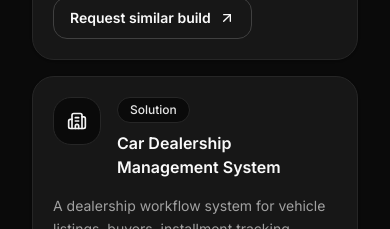
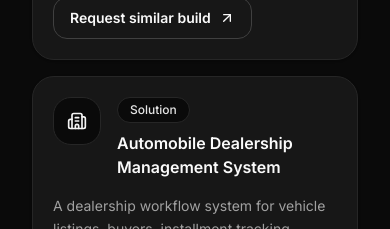
Before and after one commit to bakorimukhtar/mukhtar-website, a Next.js app: page /pages/projects in a window 390 px wide. Shown: the part 3160-3389 px from the top of the page. Built offline with nearby package versions, Linux system fonts and the light colour scheme.

Commit message:
Rename project title from 'Car' to 'Automobile'

```diff
--- a/app/pages/projects/page.tsx
+++ b/app/pages/projects/page.tsx
@@ -113,7 +113,7 @@ const solutions: Project[] = [
   },
   {
     id: "car-dealership",
-    title: "Car Dealership Management System",
+    title: "Automobile Dealership Management System",
     category: "Solution",
     summary:
       "A dealership workflow system for vehicle listings, buyers, installment tracking, documentation, and internal reporting.",
```
